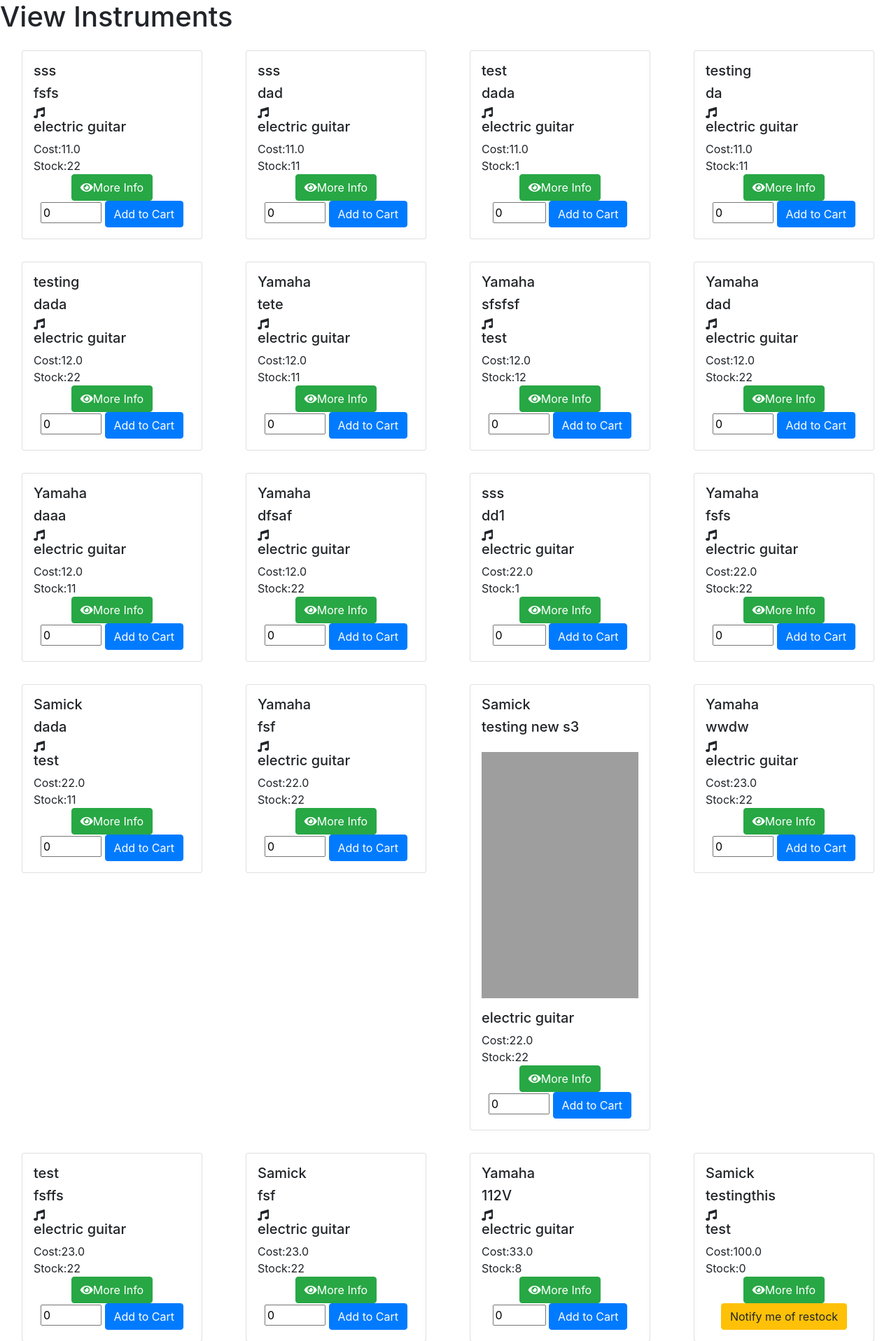
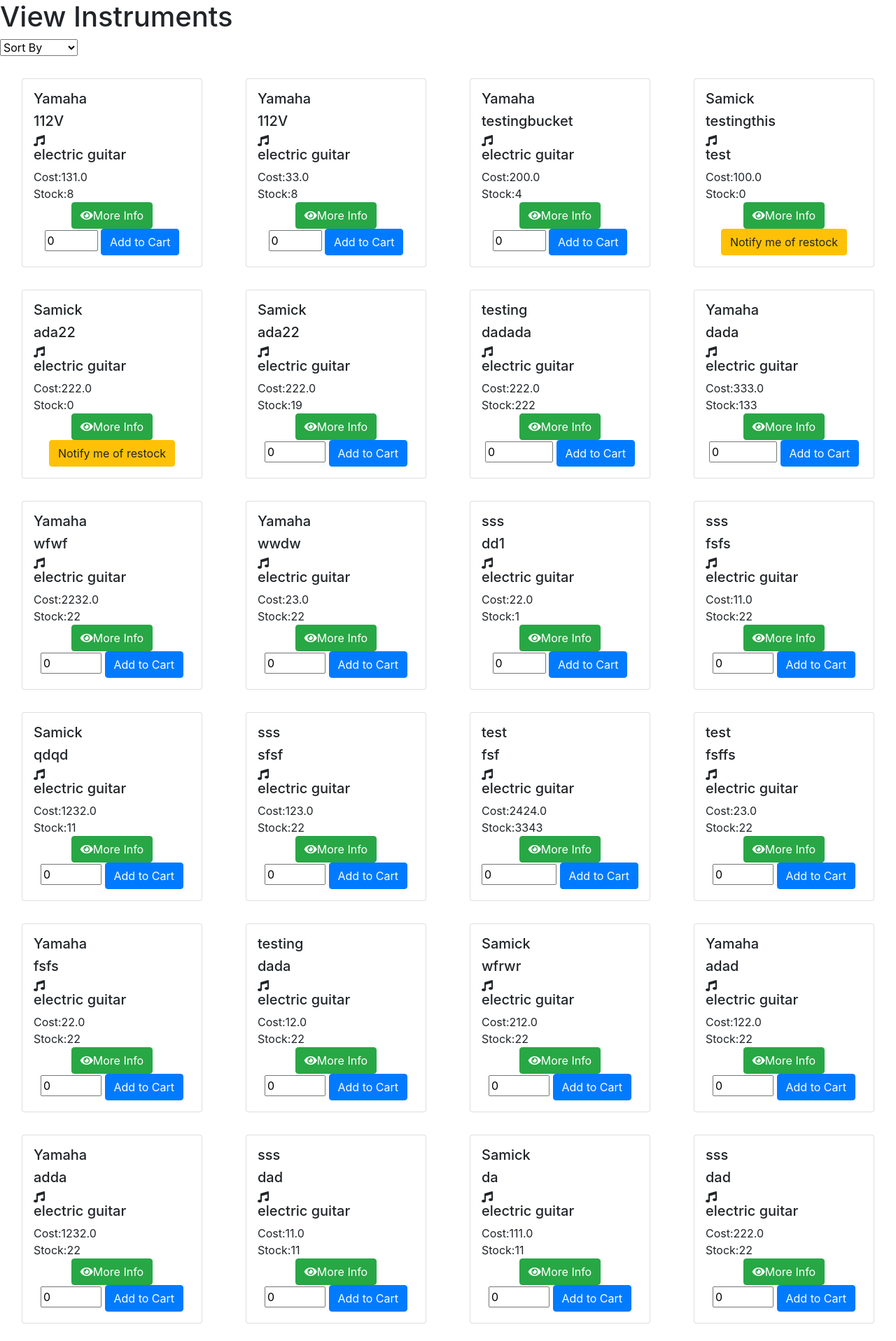
Before and after one commit to djjtyn/musiciansChoice, a Django app: page /instruments/view in a window 1280 px wide. Shown: the part 56-1973 px from the top of the page at 70% size. Run offline with Django 3.2, Linux system fonts and the light colour scheme; data comes from the database, SQL or seed files in the repository; both versions use the stored data as it was after the commit; some libraries are stand-ins or nearby versions; grey boxes are pictures that could not be loaded.

Commit message:
sort_by option implemented for instrument listings

```diff
--- a/custom_library/library_methods_pkg/library_methods.py
+++ b/custom_library/library_methods_pkg/library_methods.py
@@ -25,7 +25,6 @@
         # Pass values to the temp arrays using for loop to traverse list argument
         for index in range(array_one_size):
             temp_list_one.insert(index, list[start_index + index])
-            print(f"Inserted {list[start_index+index]} into tmp one")
         for index in range(array_two_size):
             temp_list_two.insert(index, list[middle_index + index + 1])
 
@@ -50,4 +49,3 @@
             list[k] =  temp_list_two[j]
             j+=1
             k+=1
-        print("Here now")
--- a/instruments/models.py
+++ b/instruments/models.py
@@ -26,7 +26,7 @@
         if sorting_filter == "cost":
             return self.cost
         if sorting_filter == "brand":
-            return self.brand
+            return self.brand.brand
 
 class InstrumentPicture(models.Model):
     pictureUrl = models.CharField(max_length = 2048)
--- a/instruments/templates/instruments.html
+++ b/instruments/templates/instruments.html
@@ -7,6 +7,19 @@
     <h3>There are currently no instruments to display</h3>
 {%else %}
 <div class = "container-fluid">
+    <!--Sorting Options-->
+    <div class="row">
+        <form method = "POST" id = "sortByForm">
+            {% csrf_token %}
+            <div class="form-group">
+                <select name = "sort_by">
+                    <option value="volvo" selected disabled>Sort By</option>
+                    <option value = "brand">Brand (A-Z)</option>
+                    <option value = "cost">Cost</option>
+                </select>
+            </div>
+        </form>
+    </div>
     <div class="row">
         <!--Create a card for each instruent in the database-->
         {% for instrument in instruments %}
--- a/instruments/views.py
+++ b/instruments/views.py
@@ -53,12 +53,20 @@
 
 def view_instruments(request):
     s3_bucket_url =  settings.INSTRUMENT_IMAGE_URL
+    instrument_images = InstrumentPicture.objects.all()
     # Get all the instruments from the database
     instruments = list(Instrument.objects.all())
-    testLib = MyMethods()
-    testLib.sort_by(instruments, 0, len(instruments)-1 , "cost")
-    instrument_images = InstrumentPicture.objects.all()
+    # If the request is a post request a filter has been applied
+    if request.method == "POST":
+        print(request)
+        sort_filter = request.POST.get('sort_by')
+        testLib = MyMethods()
+        testLib.sort_by(instruments, 0, len(instruments)-1 , sort_filter)
+        messages.info(request, f"Products sorted by {sort_filter}")
     return render(request, "instruments.html", {'instruments' : instruments, 'image': instrument_images, 'bucket': s3_bucket_url});
+
+
+
 
 def view(request, instrument_id):
     s3_bucket_url =  settings.INSTRUMENT_IMAGE_URL
--- a/static/js/scripts.js
+++ b/static/js/scripts.js
@@ -4,6 +4,11 @@
 const lettersNumbersParenthesesSpacesAndCertainCharactersOnlyRegex = new RegExp("^.[A-z0-9()?,\n\r ]*$")
 
 $(document).ready(function() {
+
+    // Allow the sort filter to be applied when sort option is adjusted
+    $("#sortByForm").on("change", function() {
+        this.submit();
+    })
 
      // Prevent the instrument form from being submitted unless it is validated
      $("#registrationForm").on("submit", function(event) {
```
Also changed, not shown: db.sqlite3.
